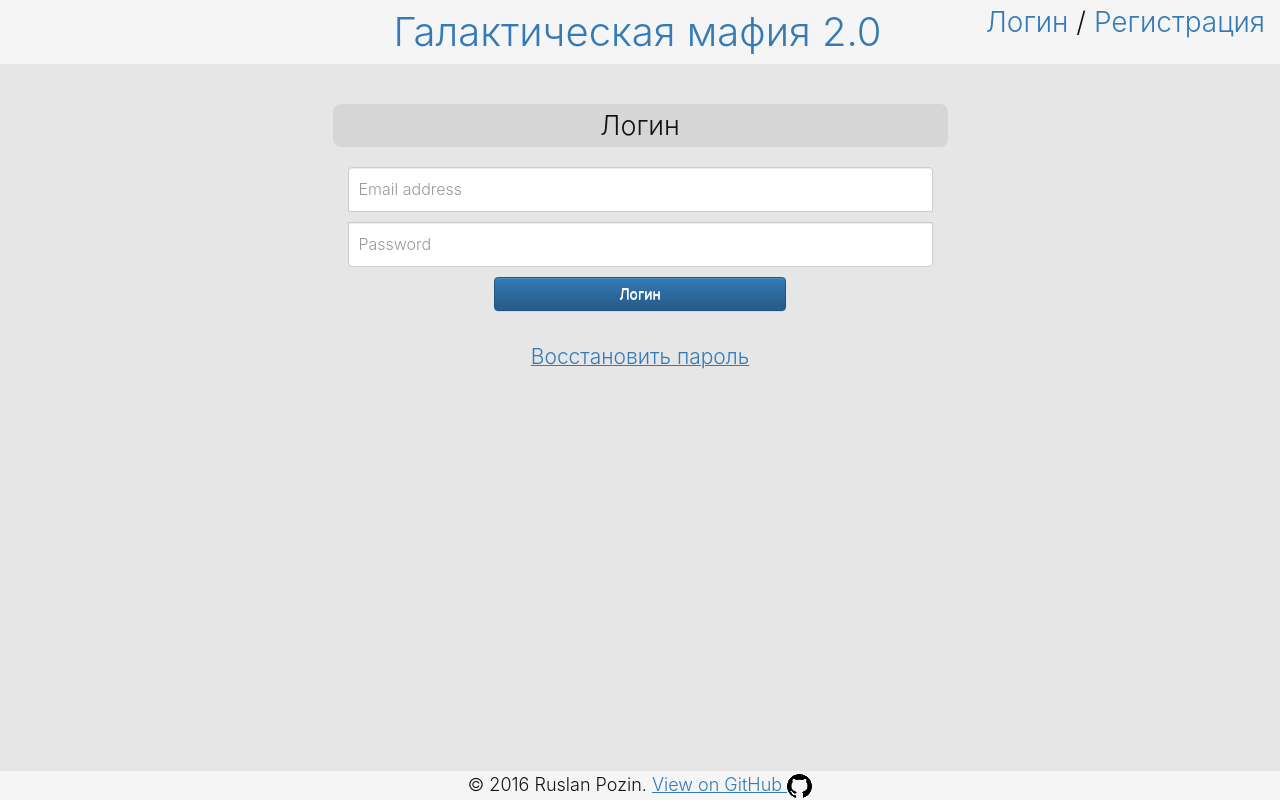
After one commit to pRusya/mafpub, a Django app: page /form_login/ in a window 1280 px wide. The commit adds this page. Run offline with Django 3.2, Linux system fonts and the light colour scheme; parts of the project's set-up code (start-up, migrations or seed data) failed here and were passed over; some libraries are stand-ins or nearby versions.

Commit message:
update mafiaapp with extra login/register functionality

```diff
--- a/wsgi/mafpub/mafiaapp/templates/mafiaapp/base.html
+++ b/wsgi/mafpub/mafiaapp/templates/mafiaapp/base.html
@@ -71,9 +71,12 @@
 					<img src="{{ user.user.avatar.url }}">
 				{% else %}
 					<h4>
-						<a href="#" class="text-btn" data-toggle="modal" data-target="#modal-login">Логин</a>
+						<!-- <a href="#" class="text-btn" data-toggle="modal" data-target="#modal-login">Логин</a>
 						 /
-						<a href="#" class="text-btn" data-toggle="modal" data-target="#modal-register">Регистрация</a>
+						<a href="#" class="text-btn" data-toggle="modal" data-target="#modal-register">Регистрация</a> -->
+						<a href="{% url 'mafiaapp:form_login' %}" class="text-btn" >Логин</a>
+						 /
+						<a href="{% url 'mafiaapp:form_register' %}" class="text-btn" >Регистрация</a>
 					</h4>
 				{% endif %}
 			</div>
@@ -168,12 +171,12 @@
 					<div class="alert alert-info" id="modal-login-alert-info" hidden="">
     					<h5><strong></strong></h5>
 					</div>
-					<form action="" method="post" class="form-signin">
+					<form action="/form_login" method="post" class="form-signin">
 						{% csrf_token %}
 						<input type="email" name="email" placeholder="Email address" class="form-control" id="login-email" />
 						<input type="password" name="password" placeholder="Password" class="form-control" id="login-password" />
 						<div class="col-md-6 col-centered" style="padding:0px">
-							<button type="button" class="btn btn-default btn-primary btn-block" onclick="Login();">
+							<button type="submit" class="btn btn-default btn-primary btn-block" >
 								Логин
 							</button>
 						</div>
--- /dev/null
+++ b/wsgi/mafpub/mafiaapp/templates/mafiaapp/form_login.html
@@ -0,0 +1,55 @@
+{% extends 'mafiaapp/base.html' %}
+{% block content %}
+<div class="wrap col-centered">
+
+<div class="row">
+    <div class="col-md-6 col-centered section text-center">
+        <h2>Логин</h2>
+    </div>
+</div>
+
+<!-- {% if form.errors %}
+<div class="row">
+    <div class="col-md-8 col-centered">
+            <div class="alert alert-danger">
+            <strong>{{ form.errors }}</strong>
+            </div>
+    </div>
+</div>
+{% endif %} -->
+
+<div class="row">
+    <div class="col-md-6 col-centered" style="text-align:center">
+        <form action="{% url 'mafiaapp:form_login' %}" method="post" class="form-signin">
+            {% csrf_token %}
+            {% if message %}
+                <div class="alert alert-danger">
+                    <h5><strong>{{ message }}</strong><h5>
+                </div>
+            {% endif %}
+            <input type="email" name="email" placeholder="Email address" class="form-control" id="login-email" />
+            <input type="password" name="password" placeholder="Password" class="form-control" id="login-password" />
+            <div class="col-md-6 col-centered" style="padding:0px">
+                <button type="submit" class="btn btn-default btn-primary btn-block" >
+                    Логин
+                </button>
+            </div>
+        </form>
+    </div>
+</div>
+
+<div class="row">
+    <div class="col-md-6 col-centered" style="text-align:center">
+        &nbsp;<br>&nbsp;
+    </div>
+</div>
+
+<div class="row">
+    <div class="col-md-6 col-centered" style="text-align:center">
+        <a href="{% url 'mafiaapp:password_reset' %}" style="text-align: left;" class="text-left"><h4>Восстановить пароль</h4></a>
+    </div>
+</div>
+
+{#% debug %#}
+</div>
+{% endblock content %}
--- a/wsgi/mafpub/mafiaapp/urls.py
+++ b/wsgi/mafpub/mafiaapp/urls.py
@@ -8,6 +8,8 @@ urlpatterns = [
     url(r'^$', views.IndexView.as_view(), name='index'),
     url(r'^ajax_register', views.AjaxRegister.as_view(), name='ajax_register'),
     url(r'^ajax_login', views.AjaxLogin.as_view(), name='ajax_login'),
+    url(r'^form_register/$', views.FormRegister.as_view(), name='form_register'),
+    url(r'^form_login/$', views.FormLogin.as_view(), name='form_login'),
     url(r'^register/(?P<code>[a-zA-Z0-9]+)$', views.RegisterView.as_view(), name='register'),
 
     # password reset links
@@ -34,11 +36,11 @@ urlpatterns = [
     url(r'^dashboard/g/(?P<game_slug>game[0-9]+)/$', views.DisplayGame.as_view(), name='display_game'),
     url(r'^dashboard/g/(?P<game_slug>game[0-9]+)/(?P<post_slug>[a-z0-9A-Z_.а-яА-Я-]+)/$',
         views.DisplayGamePost.as_view(), name='display_game_post'),
-    url(r'^dashboard/g/(?P<game_slug>game[0-9]+)/(?P<post_slug>[a-z0-9A-Z_.а-яА-Я]+)/deletecomment/(?P<pk>[0-9]+)/$',
+    url(r'^dashboard/g/(?P<game_slug>game[0-9]+)/(?P<post_slug>[a-z0-9A-Z_.а-яА-Я-]+)/deletecomment/(?P<pk>[0-9]+)/$',
         staff_member_required(views.DeleteGameComment.as_view()), name='delete_game_comment'),
     # post urls
-    url(r'^dashboard/p/(?P<post_slug>[a-z0-9A-Z_.а-яА-Я]+)/$', views.DisplayPost.as_view(), name='display_post'),
-    url(r'^dashboard/p/(?P<post_slug>[a-z0-9A-Z_.а-яА-Я]+)/deletecomment/(?P<pk>[0-9]+)/$',
+    url(r'^dashboard/p/(?P<post_slug>[a-z0-9A-Z_.а-яА-Я-]+)/$', views.DisplayPost.as_view(), name='display_post'),
+    url(r'^dashboard/p/(?P<post_slug>[a-z0-9A-Z_.а-яА-Я-]+)/deletecomment/(?P<pk>[0-9]+)/$',
         staff_member_required(views.DeleteComment.as_view()), name='delete_comment'),
 
     url(r'^dashboard/creategame/$', staff_member_required(views.CreateGame.as_view()), name='create_game'),
--- a/wsgi/mafpub/mafiaapp/views.py
+++ b/wsgi/mafpub/mafiaapp/views.py
@@ -137,6 +137,80 @@ class AjaxLogin(generic.View):
             message = 'Проверьте правильность логина и пароля.'
             status = 'FAIL'
             return JsonResponse({'status': status, 'message': message, 'next': next})
+
+
+class FormRegister(generic.TemplateView):
+    template_name = 'mafiaapp/form_register.html'
+
+    def get(self, request, *args, **kwargs):
+        return render(request, self.template_name)
+
+    def post(self, request, *args, **kwargs):
+        form = EmailValidationForm(request.POST)
+        if form.is_valid():
+            email = request.POST['email']
+            registered_emails = EmailValidation.objects.all().values('email')
+            for record in registered_emails:
+                if email == record['email']:
+                    message = 'Данный адрес уже зарегистророван. Проверьте почту или укажите другой адрес.'
+                    return render(request, self.template_name, context={'form': form, 'message': message})
+            code = "".join([random.SystemRandom().choice(string.hexdigits) for n in range(30)])
+            ev = EmailValidation(email=email, code=code)
+            ev.save()
+            email_body = 'На форуме Галамафия 2.0 (http://www.maf.pub/) появилась регистрационная ' \
+                         'запись,\r' \
+                         'в которой был указал ваш электронный адрес (e-mail).\r' \
+                         '\r' \
+                         'Если вы не понимаете, о чем идет речь — просто проигнорируйте это сообщение!\r' \
+                         '\r' \
+                         'Если же именно вы решили зарегистрироваться на форуме Галамафия 2.0,\r' \
+                         'то вам следует завершить свою регистрацию и тем самым активировать вашу ' \
+                         'учетную запись.\r' \
+                         'Регистрация производится один раз и необходима для повышения безопасности форума и ' \
+                         'защиты его от злоумышленников.\r' \
+                         'Чтобы завершить регистрацию и активировать вашу учетную запись, необходимо перейти ' \
+                         'по ссылке:\r' \
+                         'http://www.maf.pub/register/%s\r' \
+                         'После активации учетной записи вы сможете авторизоваться используя выбранные вами ' \
+                         'электронный адрес и пароль.\r' \
+                         '\r' \
+                         'С этого момента вы сможете оставлять сообщения и принимать участие в играх.\r' \
+                         '\r' \
+                         'Благодарим за регистрацию!'
+            send_mail('Галамафия 2.0: Регистрация учетной записи', email_body % code,
+                      'Галамафия 2.0 <noreply@maf.pub>',
+                      [email], fail_silently=False)
+            message = 'Проверьте указанный почтовый ящик для завершения регистрации.'
+            return render(request, self.template_name, context={'form': form, 'message': message})
+        else:
+            message = 'Укажите корректный электронный адрес.'
+            return render(request, self.template_name, context={'form': form, 'message': message})
+
+
+class FormLogin(generic.TemplateView):
+    template_name = 'mafiaapp/form_login.html'
+
+    def get(self, request, *args, **kwargs):
+        return render(request, self.template_name)
+
+    def post(self, request, *args, **kwargs):
+        form = LoginForm(request.POST)
+        message = 'Проверьте правильность логина и пароля.'
+        if form.is_valid():
+            email = form.cleaned_data['email']
+            # user = get_object_or_404(User, email__iexact=email)
+            user = User.objects.filter(email__iexact=email).first()
+            if not user:
+                return render(request, self.template_name, context={'form': form, 'message': message})
+            password = form.cleaned_data['password']
+            user = authenticate(username=user.username, password=password)
+            if user is not None:
+                login(request, user)
+                return redirect('/')
+            else:
+                return render(request, self.template_name, context={'form': form, 'message': message})
+        else:
+            return render(request, self.template_name, context={'form': form, 'message': message})
 
 
 class LoginAs(generic.View):
@@ -510,7 +584,7 @@ class EditGameView(generic.ListView, generic.edit.UpdateView):
             bot = User.objects.get(nickname='Игровой Бот')
             departure_area = GamePost(title='Зал Ожидания', text='Зал Ожидания', game=context['game'],
                                       slug=str(context['game'].slug)+'_departure', allow_role=['everyone'],
-                                      author=bot, tags=['general_day', 'current'])
+                                      author=bot, tags=['general_day', 'current'], short=str(context['game'].slug)+'_departure')
             departure_area.save()
         elif action == 'Сохранить':
             form = self.get_form()
--- a/wsgi/mafpub/mafpub/settings.py
+++ b/wsgi/mafpub/mafpub/settings.py
@@ -29,7 +29,7 @@ SECRETS = secrets.getter(os.path.join(DATA_DIR, 'secrets.json'))
 SECRET_KEY = SECRETS['secret_key']
 
 # SECURITY WARNING: don't run with debug turned on in production!
-DEBUG = True  # os.environ.get('DEBUG') == 'True'
+DEBUG = os.environ.get('DEBUG') == 'True'
 
 from socket import gethostname
 ALLOWED_HOSTS = [
--- a/wsgi/mafpub/mafpub/settings_dev.py
+++ b/wsgi/mafpub/mafpub/settings_dev.py
@@ -141,7 +141,7 @@ MAFPUB_POSTGRESQL_DB_PASSWORD = os.environ.get('MAFPUB_POSTGRESQL_DB_PASSWORD')
 DATABASES = {
     'default': {
         'ENGINE': 'django.db.backends.postgresql_psycopg2',
-        'NAME': 'mafpub',
+        'NAME': 'prod',
         'USER': MAFPUB_POSTGRESQL_DB_USER,
         'PASSWORD': MAFPUB_POSTGRESQL_DB_PASSWORD,
         'HOST': MAFPUB_POSTGRESQL_DB_HOST,
```
Also changed, not shown: wsgi/mafpub/mafiaapp/templates/mafiaapp/form_register.html (added, +32 -0 lines), wsgi/mafpub/mafiaapp/templates/mafiaapp/index.html (+5 -2 lines).
